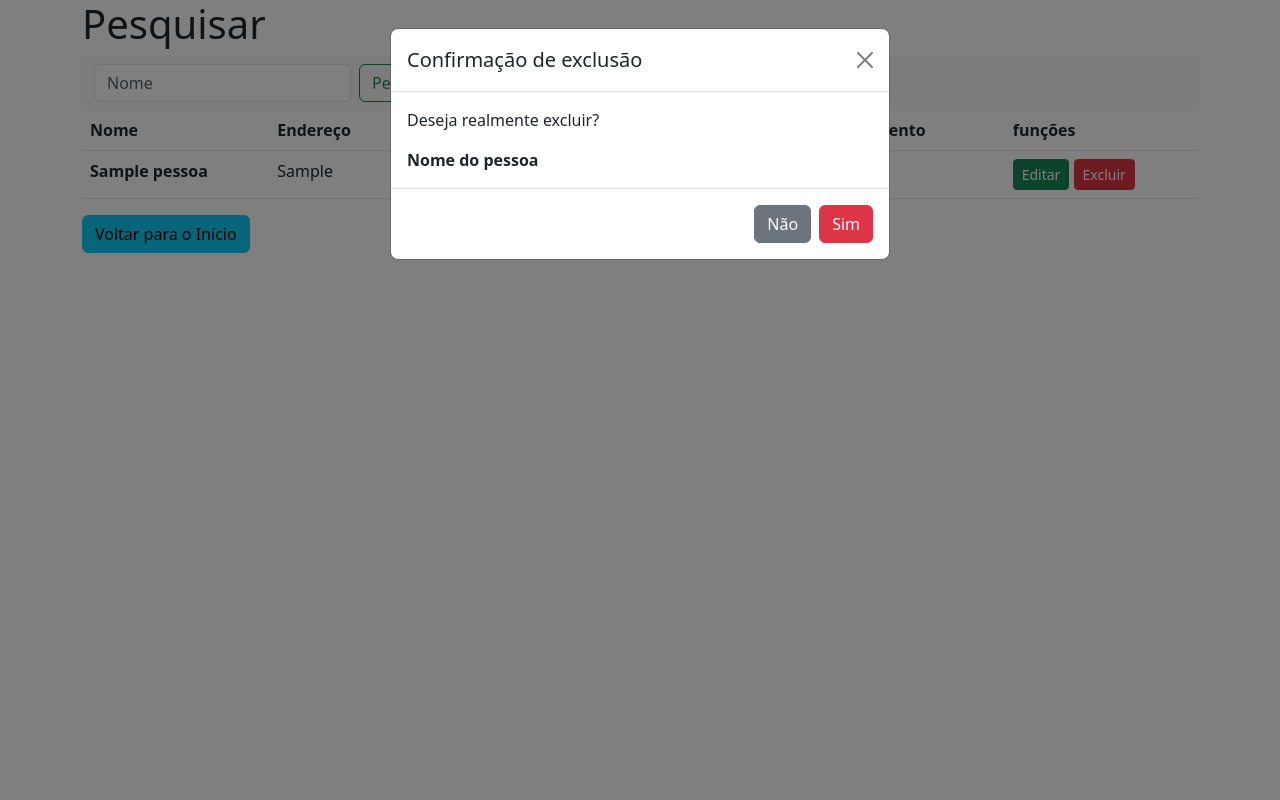
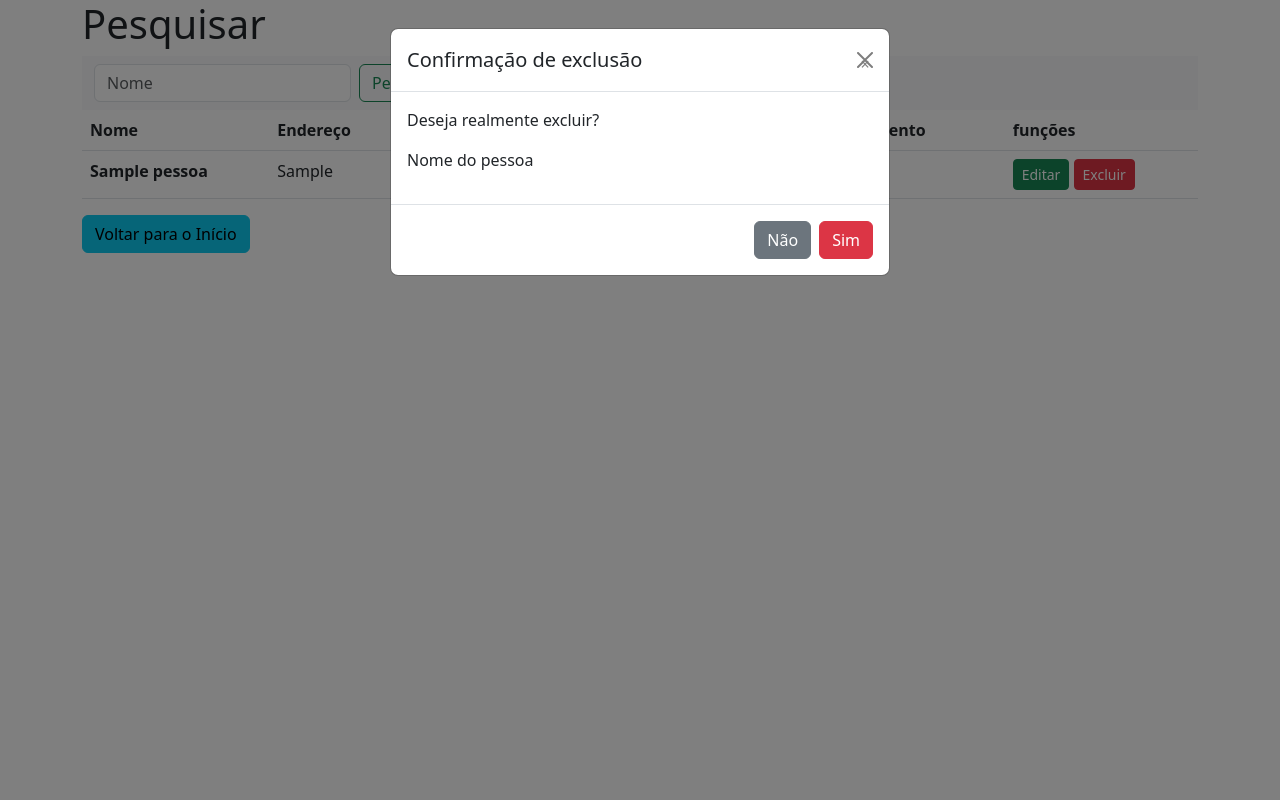
Before and after one commit to DirceuCustodio/Cadastro, a PHP site: page /pesquisa.php in a window 1280 px wide, after a click on "Excluir". Run offline with PHP 8.4, Linux system fonts and the light colour scheme; tables that the repository leaves empty or names only in its code hold one stand-in row (values such as "Sample post"); data that the repository does not hold is empty.

Commit message:
correção

```diff
--- a/pesquisa.php
+++ b/pesquisa.php
@@ -26,7 +26,7 @@
 
     <div class="container">
       <div class="row">
-        <div class="col">
+        <div class ="col">
           <h1>Pesquisar</h1>
 
           <nav class="navbar bg-body-tertiary">
@@ -94,30 +94,34 @@
     <div class="modal-content">
       <div class="modal-header">
         <h2 class="modal-title fs-5" id="exampleModalLabel">Confirmação de exclusão</h2>
-        <button type="button" class="btn-close" data-bs-dismiss="modal" aria-label="Close"></button>
+        <button type="button" class="btn-close" data-bs-dismiss="modal" aria-label="Close">
+          <span aria-hidden="true">&times;</span>
+        </button>
       </div>
       <div class="modal-body">
+
         <form action="excluir_script.php" method="POST">
           <p>Deseja realmente excluir?</p>
-          <b id="nome_pessoa">Nome do pessoa</b>
+          <p id="nome_pessoa">Nome do pessoa</p>
+        </form>
       </div>
       <div class="modal-footer">
           <button type="button" class="btn btn-secondary" data-bs-dismiss="modal">Não</button>
+          <button type="button" class="btn btn-danger">Sim</button>
           <input type="hidden" name="id" id="cod_pessoa" value="">
-            <input type="submit" class="btn btn-danger" value="Sim">
-        </form>
+          <!-- <input type="submit" class="btn btn-danger" value="Sim"> -->
+
       </div>
     </div>
   </div>
 </div>
 
 
-<script type="text/javascript">
+<script>
     function pegar_dados(id, nome) {
-        document.getElementeById('nome_pessoa').innerHTML = nome;
-        document.getElementeById('cod_pessoa').value = id;
+        document.getElementById('nome_pessoa').innerHTML = nome;
+        document.getElementById('cod_pessoa').value = id;
     }
-
 </script>
 
 
```
Lines whose indentation alone changed are shown as unchanged.
